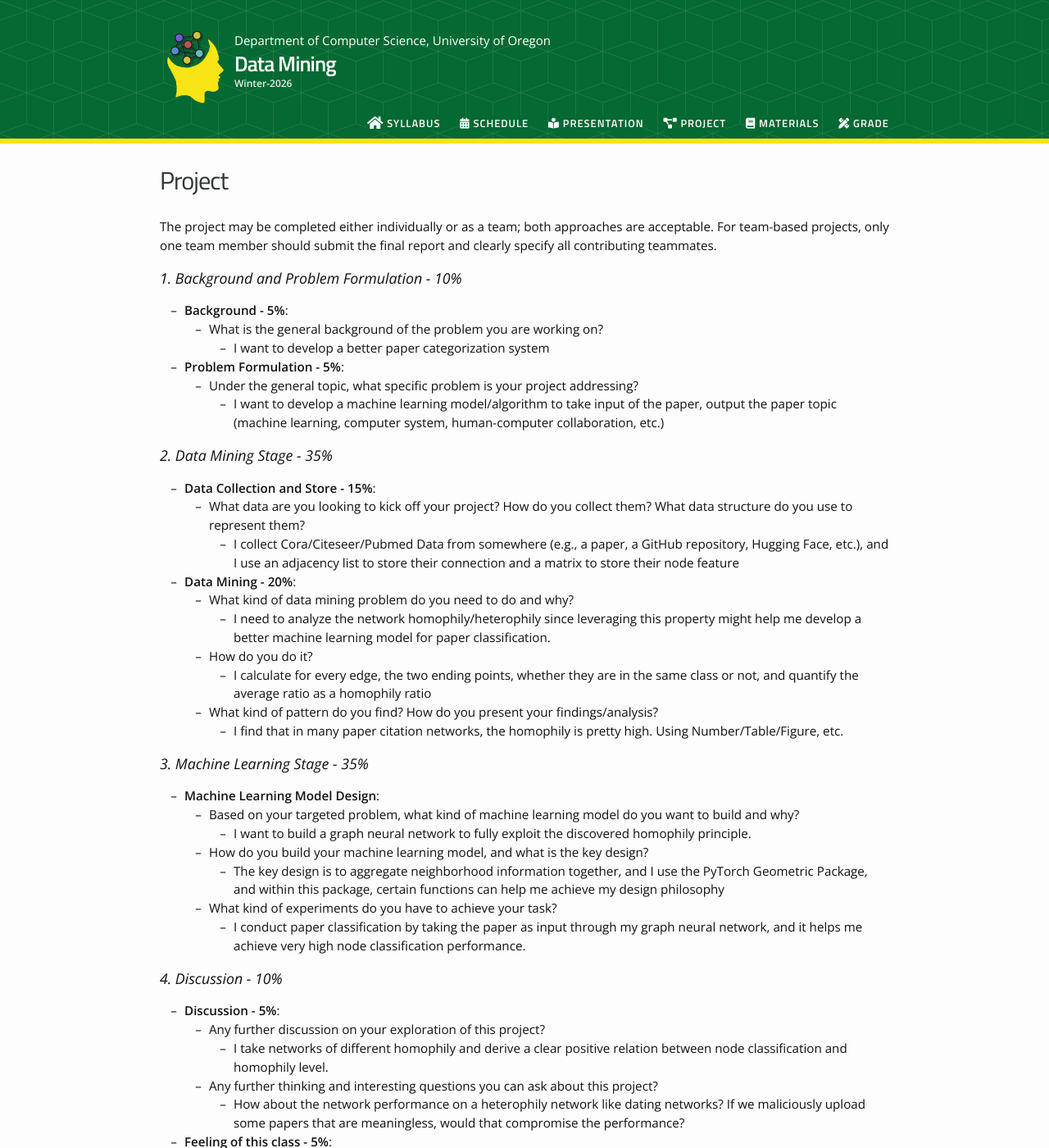
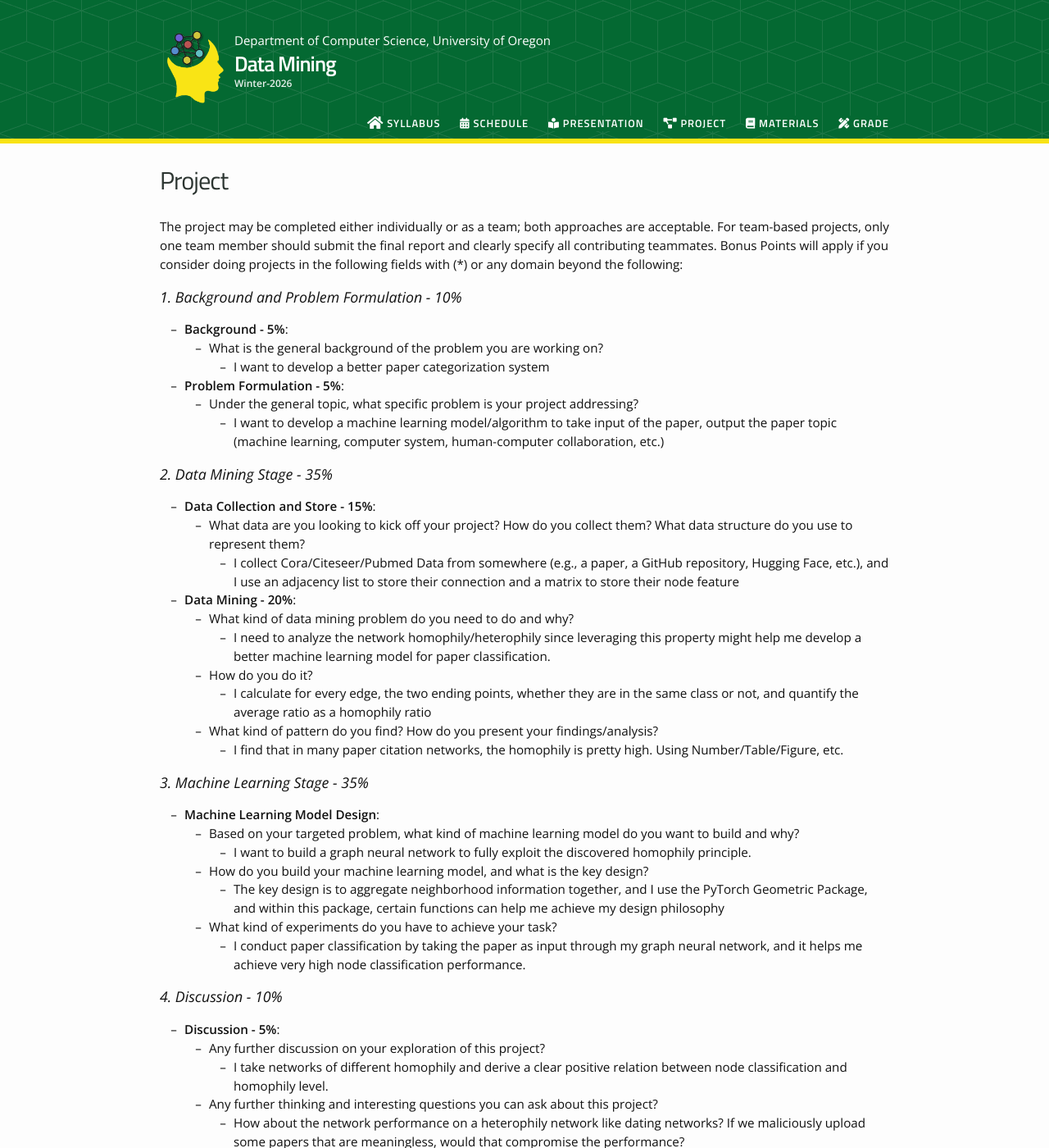
Before and after one commit to ML-Graph/winter-2026, a Jekyll site: the page built from project.md, in a window 1280 px wide and 1400 px high. Shown: the whole window at 82% size. Built offline with Jekyll 4.4.1, drawn with Linux system fonts in a browser that asks for light colours; nearby versions of some CDN libraries; some of the changed text lies outside the part shown.

Commit message:
Update project.md

```diff
--- a/project.md
+++ b/project.md
@@ -4,7 +4,8 @@
 permalink: /project/
 ---
 
-The project may be completed either individually or as a team; both approaches are acceptable. For team-based projects, only one team member should submit the final report and clearly specify all contributing teammates.
+The project may be completed either individually or as a team; both approaches are acceptable. For team-based projects, only one team member should submit the final report and clearly specify all contributing teammates. Bonus Points will apply if you consider doing projects in the following fields with (*) or any domain beyond the following:
+
 
 ### 1. Background and Problem Formulation - 10%
 - **Background - 5%**:
```
Also changed, not shown: other parts of project.md (+0 -1 lines).
